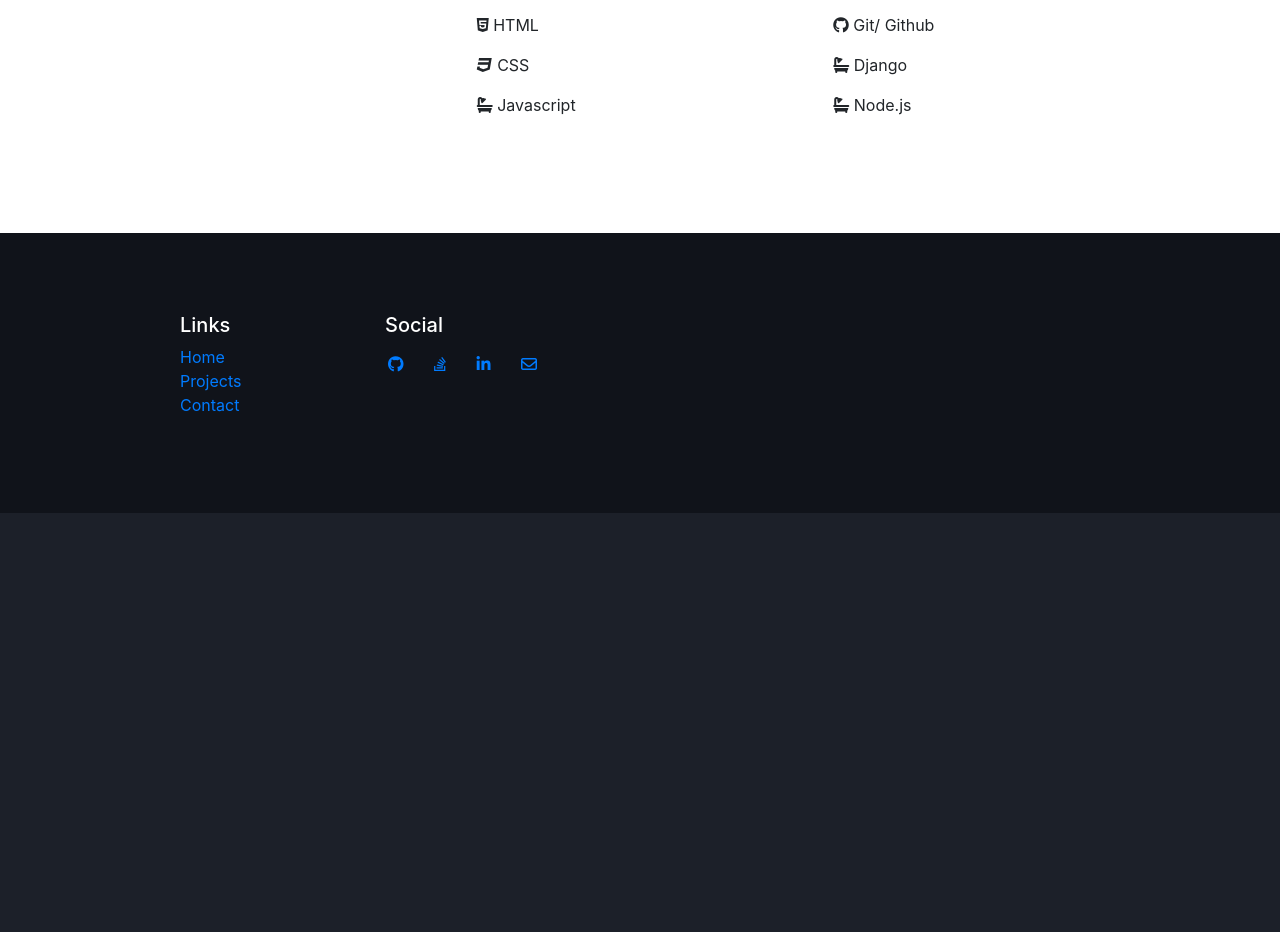
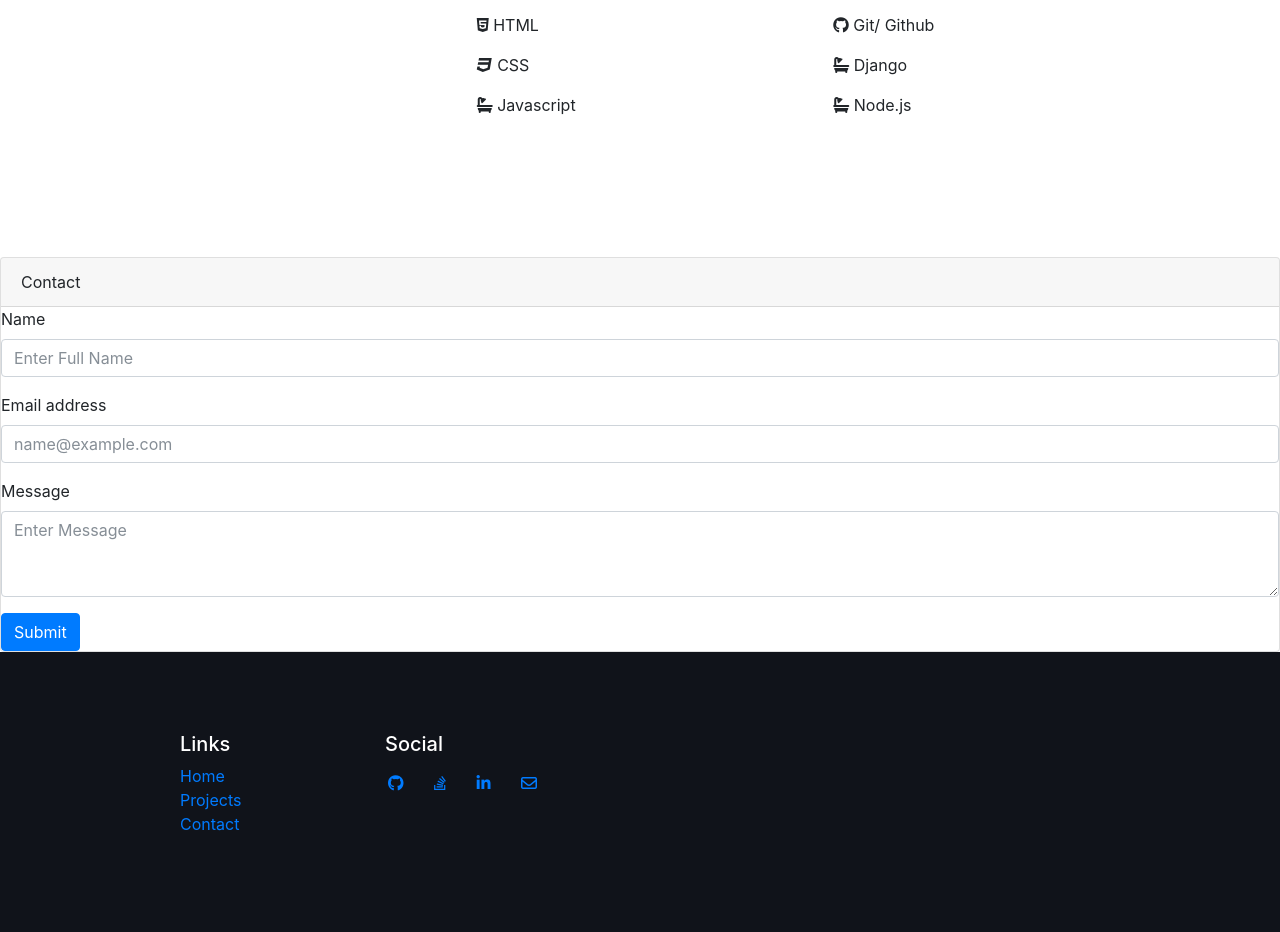
Before and after one commit to supersowbow/updatedPortfolio, a Django app: page / in a window 1280 px wide. Shown: the part 907-1839 px from the top of the page. Before the commit the page ends 1420 px from the top, so only its background shows below. Run offline with Django 3.2, Linux system fonts and the light colour scheme; some libraries are stand-ins or nearby versions.

Commit message:
contact form

```diff
--- a/mysite/mysite/settings.py
+++ b/mysite/mysite/settings.py
@@ -20,7 +20,7 @@ BASE_DIR = os.path.dirname(os.path.dirname(os.path.abspath(__file__)))
 # See https://docs.djangoproject.com/en/1.11/howto/deployment/checklist/
 
 # SECURITY WARNING: keep the secret key used in production secret!
-
+SECRET_KEY = '7oaw%eeql2569%d0o#x6k+16zrsmn9w)_t9rwt-g1heg*9+--f'
 
 # SECURITY WARNING: don't run with debug turned on in production!
 DEBUG = True
--- a/mysite/portfolio/static/css/style.css
+++ b/mysite/portfolio/static/css/style.css
@@ -1,6 +1,6 @@
-body {
+/*body {
   height: 100%;
-}
+} */
 
 nav {
   background-color: #0E0F13;
@@ -24,6 +24,14 @@ nav {
   padding: 100px 50px 100px 50px;
 }
 
+#contact {
+  padding: 20px 10px 20px 10px;
+}
+
+#contactme {
+  color: black;
+}
+
 footer {
   background: #10131A;
   padding: 80px 40px 80px 40px;
--- a/mysite/portfolio/templates/portfolio/base.html
+++ b/mysite/portfolio/templates/portfolio/base.html
@@ -22,6 +22,29 @@
       {% block content %}
       {% endblock %}
 
+<!-- Contact Form -->
+<div class="card">
+  <div class="card-header">
+    Contact
+  </div>
+  <div class="card-block">
+    <form>
+        <div class="form-group">
+            <label for="exampleFormControlInput1">Name</label>
+            <input class="form-control" type="text" placeholder="Enter Full Name">
+        </div>
+      <div class="form-group">
+        <label for="exampleFormControlInput1">Email address</label>
+        <input type="email" class="form-control" id="exampleFormControlInput1" placeholder="name@example.com">
+      </div>
+      <div class="form-group">
+        <label for="exampleFormControlTextarea1">Message</label>
+        <textarea class="form-control" id="exampleFormControlTextarea1" rows="3" placeholder="Enter Message"></textarea>
+      </div>
+    </form>
+    <a href="#" class="btn btn-primary">Submit</a>
+  </div>
+</div>
 
 <!-- Below is the Footer -->
     <footer class="footer">
--- a/mysite/portfolio/templates/portfolio/index.html
+++ b/mysite/portfolio/templates/portfolio/index.html
@@ -18,7 +18,7 @@
       </div>
   </nav>
 <!-- Banner Image -->
-<img class="bigger-img" src="static/newbanner.png" alt="bannerimg">
+<img class="bigger-img" src="static/img/indexbanner/newbanner.png" alt="bannerimg">
 
 <!-- Skill Set -->
 <div id="skills" class="container">
@@ -40,6 +40,8 @@
       </div>
   </div>
 </div>
+<br>
+
 
 
 
```
Also changed, not shown: mysite/portfolio/templates/portfolio/projects.html (+33 -3 lines), mysite/portfolio/static/img/indexbanner/newbanner.png (renamed from mysite/portfolio/static/newbanner.png), mysite/portfolio/static/img/projbanner/projectsbanner.jpg (added), mysite/portfolio/static/img/projbanner/projectsbanner.png (added), 3 other files.
